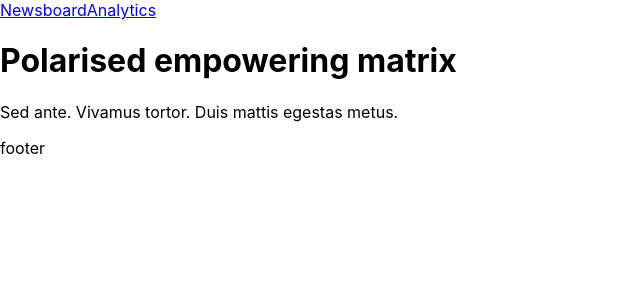
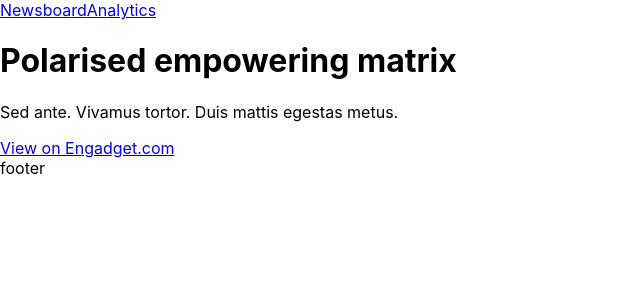
Before and after one commit to SuperConfuserUser/newsboard-sample, a React (Create React App) app: page /articles/1 in a window 1280 px wide. Shown: the top 300 px of the page, without its empty margins (0-640 px from the left). Built offline with nearby package versions, Linux system fonts and the light colour scheme.

Commit message:
block article internal and external link components

```diff
--- /dev/null
+++ b/src/components/articles/ExternalLink.js
@@ -0,0 +1,13 @@
+import React, { Component } from 'react'
+
+export default class ExternalLink extends Component {
+  render() {
+    return (
+      <a href={this.props.link} target='_blank'>
+        View on Engadget.com
+      </a>
+    )
+  }
+}
+
+//TODO: add onClick event that adds this to link list
--- a/src/components/articles/Index.js
+++ b/src/components/articles/Index.js
@@ -1,12 +1,12 @@
 import React from 'react'
-import { Link } from 'react-router-dom'
 import Card from './Card'
+import ShowLink from './ShowLink'
 
 const Articles = props => {
   const renderArticles = props.articles.map(article => (
-    <Link to={`/articles/${article.id}`}>
+    <ShowLink link={`/articles/${article.id}`}>
       <Card article={article} />
-    </Link>
+    </ShowLink>
   ))
 
   return (
--- a/src/components/articles/Show.js
+++ b/src/components/articles/Show.js
@@ -1,4 +1,5 @@
 import React from 'react'
+import ExternalLink from './ExternalLink'
 
 const Article = props => {
   const { title, description } = props.article
@@ -7,6 +8,7 @@ const Article = props => {
     <div>
       <h1>{title}</h1>
       <p>{description}</p>
+      <ExternalLink link='boop' />
     </div>
   )
 }
--- /dev/null
+++ b/src/components/articles/ShowLink.js
@@ -0,0 +1,16 @@
+import React, { Component } from 'react'
+import { Link } from 'react-router-dom'
+
+export default class ShowLink extends Component {
+  render() {
+    const { link, children } = this.props
+
+    return (
+      <Link to={link}>
+        {children}
+      </Link>
+    )
+  }
+}
+
+//TODO: add onClick event that adds this to link list
```
